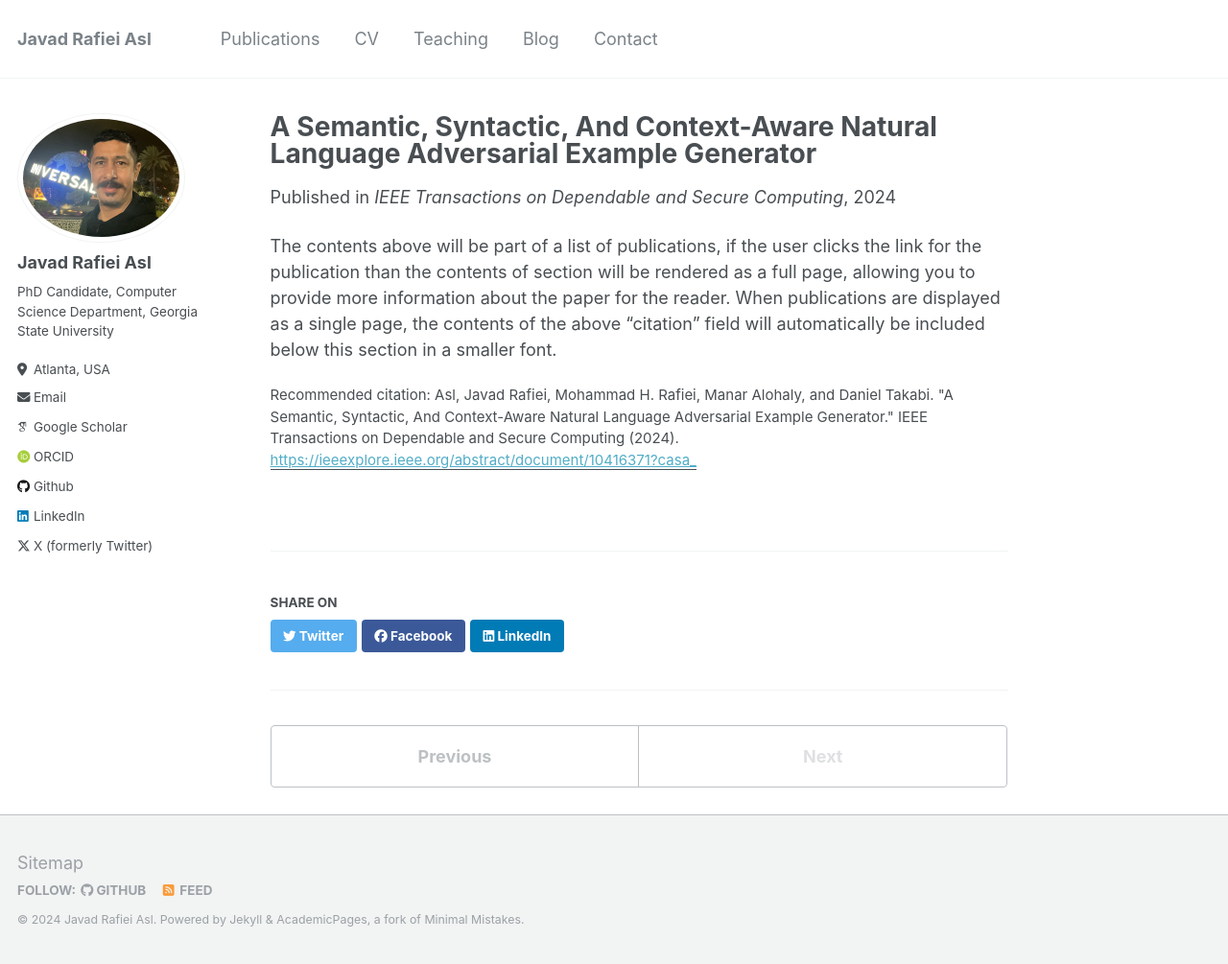
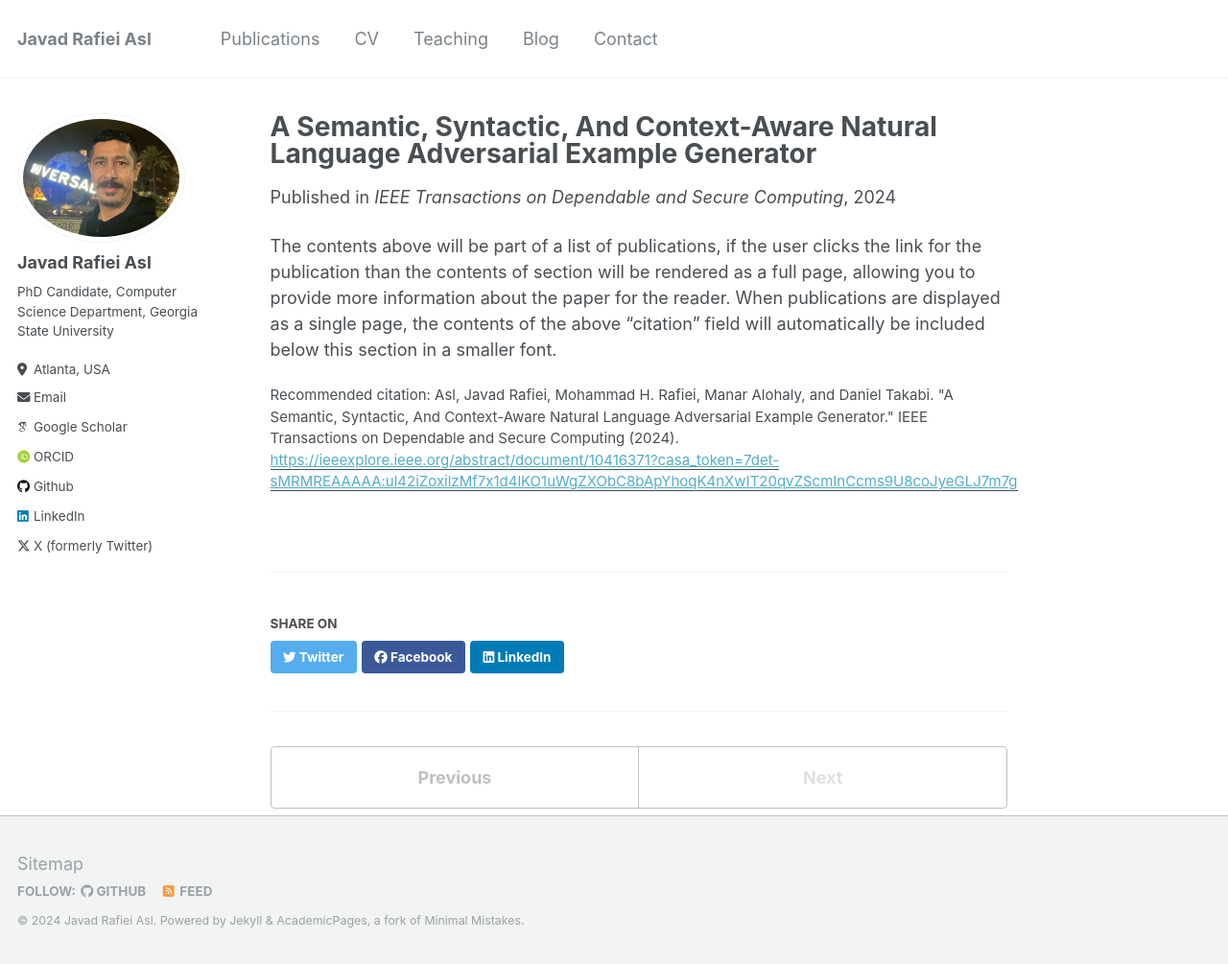
Before and after one commit to jasl1/jasl1.github.io, a Jekyll site: the page built from _publications/2024-02-17-paper-title-number-4.md, in a window 1280 px wide and 1005 px high. Shown: the whole window at 96% size. Built offline with Jekyll 4.4.1, drawn with Linux system fonts in a browser that asks for light colours; some web fonts are replaced; part of the change alters nothing that is shown.

Commit message:
Update 2024-02-17-paper-title-number-4.md

```diff
--- a/_publications/2024-02-17-paper-title-number-4.md
+++ b/_publications/2024-02-17-paper-title-number-4.md
@@ -5,7 +5,7 @@ permalink: /publication/2024-02-17-paper-title-number-4
 excerpt: 'The paper presents SSCAE, a novel method for crafting high-quality adversarial examples (AEs) in natural language processing (NLP). SSCAE utilizes a masked language model to identify key words and generate substitutions, which are then evaluated by two language models for semantic and syntactic accuracy. Incorporating dynamic thresholds and local greedy search, SSCAE efficiently generates imperceptible AEs that maintain semantic and syntactic consistency.'
 date: 2024-01-17
 venue: 'IEEE Transactions on Dependable and Secure Computing'
-paperurl: 'https://ieeexplore.ieee.org/abstract/document/10416371?casa_'
+paperurl: 'https://ieeexplore.ieee.org/abstract/document/10416371?casa_token=7det-sMRMREAAAAA:ul42iZoxilzMf7x1d4lKO1uWgZXObC8bApYhoqK4nXwIT20qvZScmInCcms9U8coJyeGLJ7m7g'
 citation: 'Asl, Javad Rafiei, Mohammad H. Rafiei, Manar Alohaly, and Daniel Takabi. "A Semantic, Syntactic, And Context-Aware Natural Language Adversarial Example Generator." IEEE Transactions on Dependable and Secure Computing (2024).'
 ---
 
```
